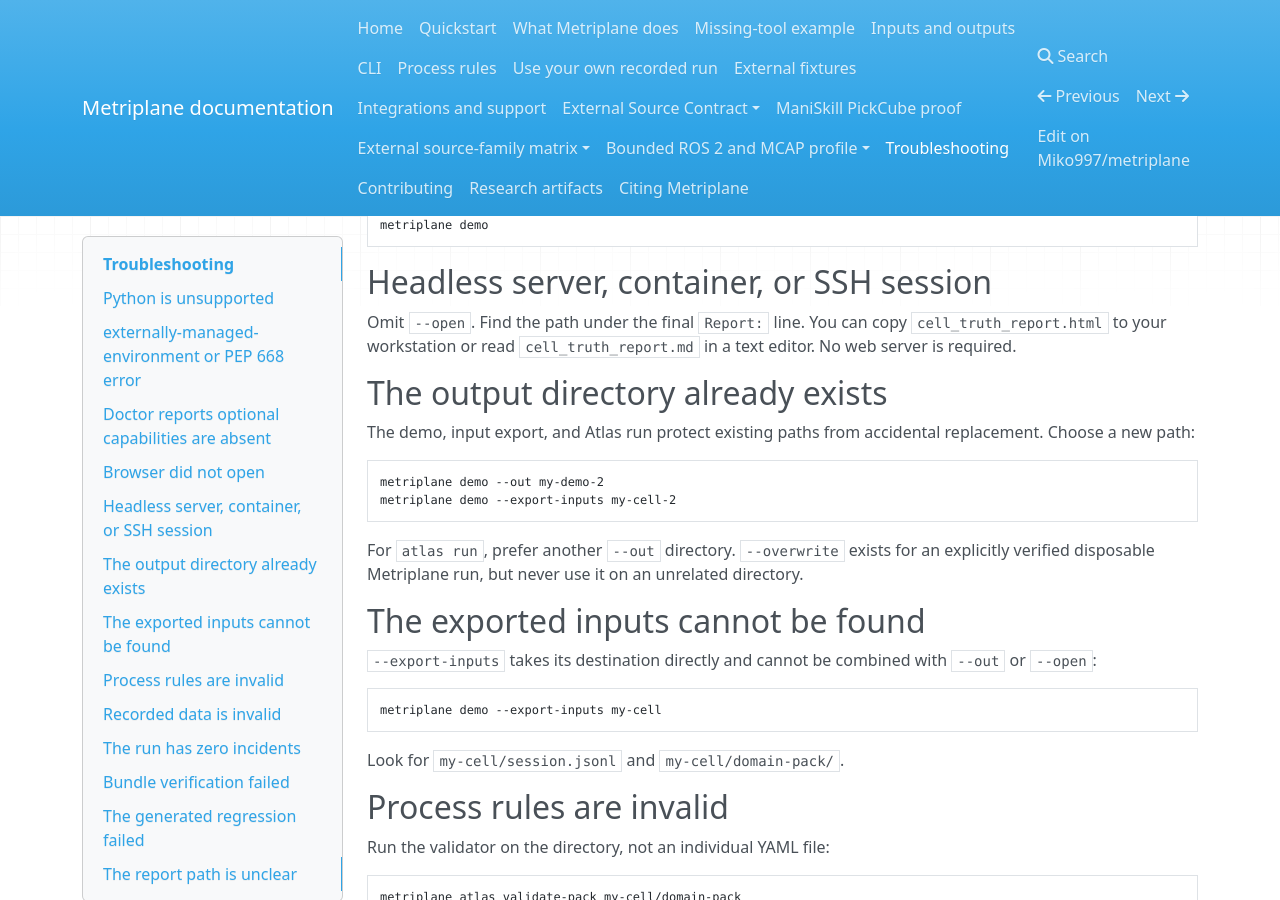
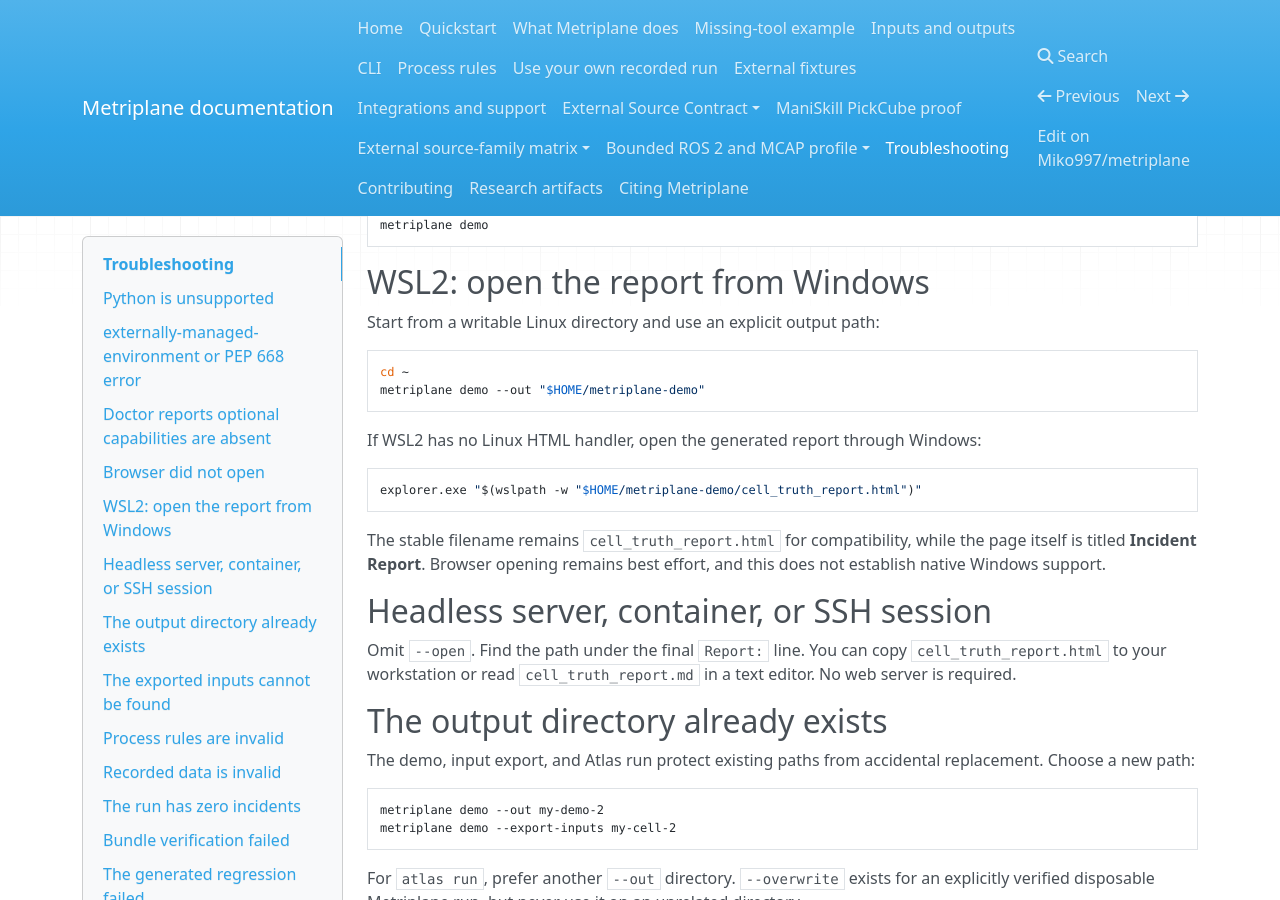
Before and after one commit to Miko997/metriplane, an MkDocs documentation site: the page built from docs/user-guide/troubleshooting.md, in a window 1280 px wide and 900 px high, scrolled down 973 px. Built offline with MkDocs 1.6.1, drawn with Linux system fonts in a browser that asks for light colours; nearby versions of some CDN libraries.

Commit message:
docs: explain WSL2 report opening

````diff
--- a/docs/user-guide/troubleshooting.md
+++ b/docs/user-guide/troubleshooting.md
@@ -58,6 +58,25 @@
 ```bash
 metriplane demo
 ```
+
+## WSL2: open the report from Windows
+
+Start from a writable Linux directory and use an explicit output path:
+
+```bash
+cd ~
+metriplane demo --out "$HOME/metriplane-demo"
+```
+
+If WSL2 has no Linux HTML handler, open the generated report through Windows:
+
+```bash
+explorer.exe "$(wslpath -w "$HOME/metriplane-demo/cell_truth_report.html")"
+```
+
+The stable filename remains `cell_truth_report.html` for compatibility, while
+the page itself is titled **Incident Report**. Browser opening remains best
+effort, and this does not establish native Windows support.
 
 ## Headless server, container, or SSH session
 
````
